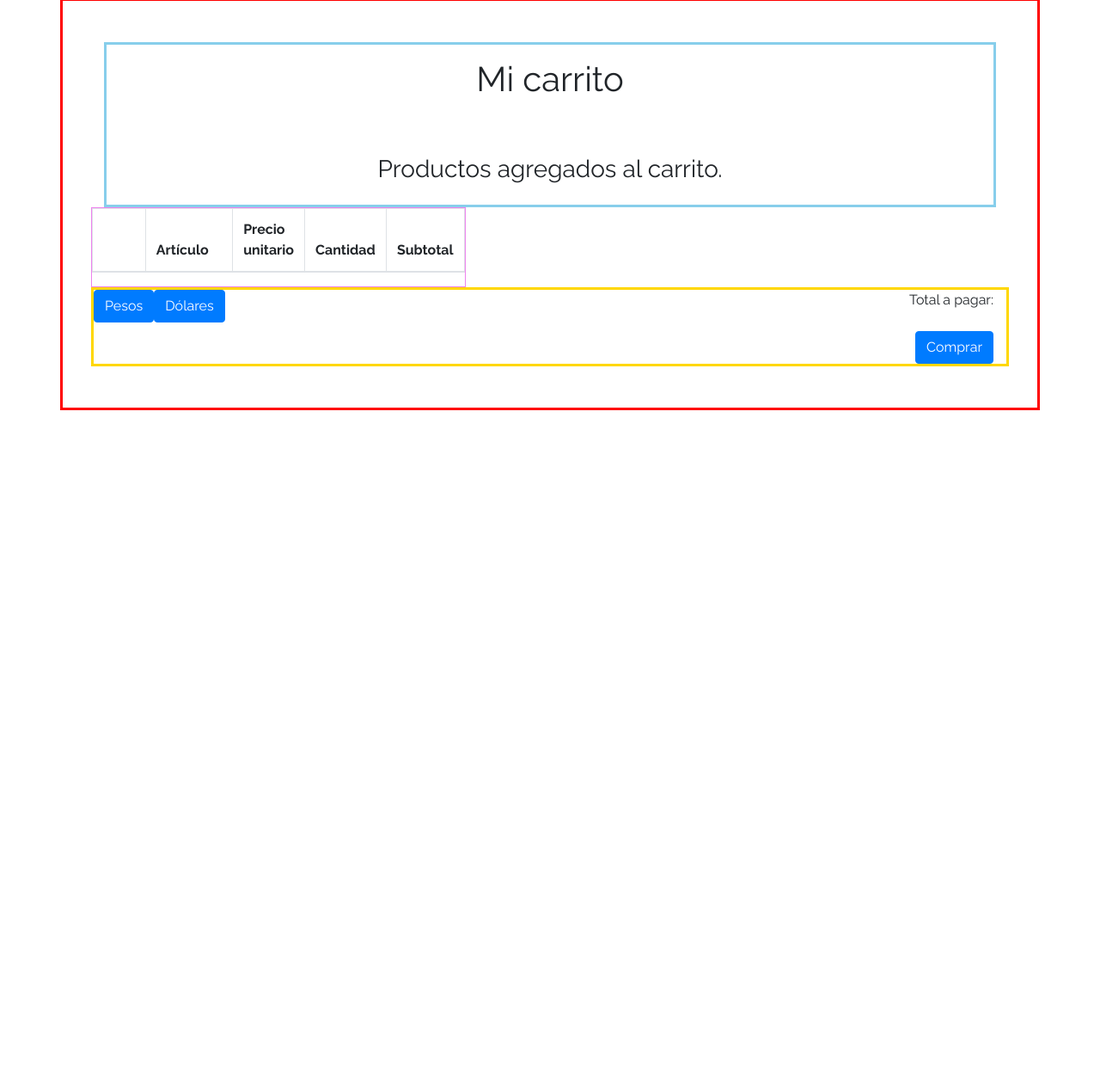
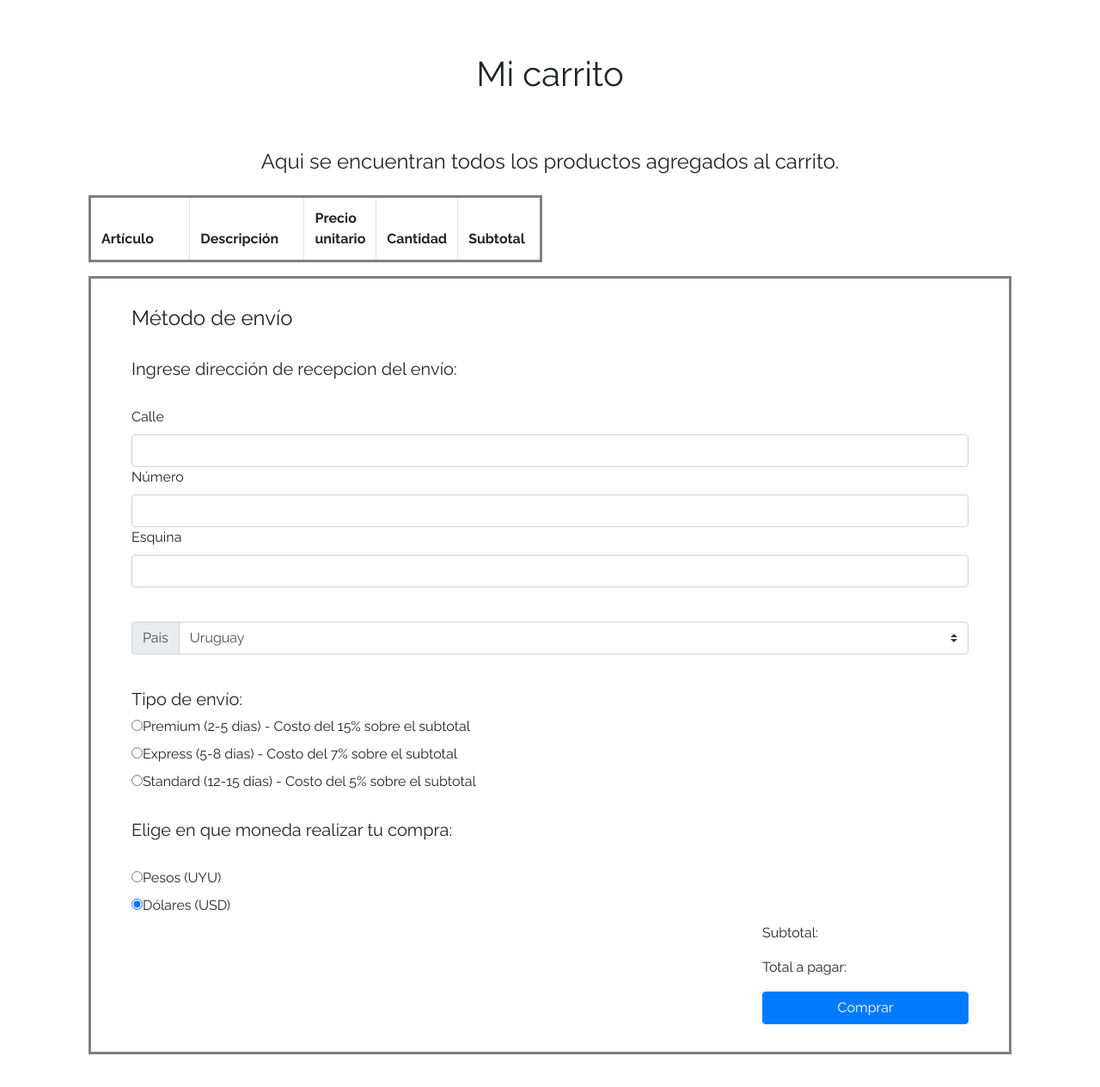
Before and after one commit to massimiglianodimauro/proyecto-jap, a plain HTML site: page cart.html in a window 1280 px wide. Shown: the part 50-1314 px from the top of the page at 86% size. Before the commit the page ends 800 px from the top, so only its background shows below. Drawn offline with Linux system fonts and the light colour scheme; no server answers.

Commit message:
avances en carrito

```diff
--- a/cart.html
+++ b/cart.html
@@ -52,11 +52,11 @@
     </div>
   </nav>
 
-  <div id="contenedor1" class="container p-5">
+  <div class="container p-5">
     <div id="div1">
       <h1 class="text-center p-3">Mi carrito</h1>
       <br>
-      <h3 class="text-center p-3">Productos agregados al carrito.</h3>
+      <h4 class="text-center p-3">Aqui se encuentran todos los productos agregados al carrito.</h4>
     </div>
     <div class="row">
       <div class="contenedorCarrito">
@@ -64,8 +64,8 @@
           <table class="table table-bordered miTabla">
             <thead>
               <tr>
-                <th scope="col" style="width: 30%;"></th>
                 <th scope="col" style="width: 30%;">Artículo</th>
+                <th scope="col" style="width: 30%;">Descripción</th>
                 <th scope="col" style="width: 10%;">Precio unitario</th>
                 <th scope="col" style="width: 10%;">Cantidad</th>
                 <th scope="col" style="width: 20%;">Subtotal</th>
@@ -78,21 +78,74 @@
       </div>
     </div>
     <div>
-      <div id="divTotal" class="row">
+
+
+      <div id="divEnvio" class="row">
         <div class="col">
-          <div class="row">
-            <button type="button" class="btn btn-primary" id="pesos">Pesos</button>
-            <button type="button" class="btn btn-primary" id="dolares">Dólares</button>
+          <div>
+            <h4>Método de envío</h4>
+            <br>
+            <h5>Ingrese dirección de recepcion del envío:</h5>
+            <br>
+            <form>
+              <div class="form-group">
+                <label>Calle</label>
+                <input type="text" class="form-control">
+                <label>Número</label>
+                <input type="text" class="form-control">
+                <label>Esquina</label>
+                <input type="text" class="form-control">
+              </div>
+              <br>
+              <div class="input-group mb-3">
+                <div class="input-group-prepend">
+                  <label class="input-group-text" for="inputGroupSelect01">Pais</label>
+                </div>
+                <select class="custom-select" id="inputGroupSelect01">
+
+                  <option value="1" id="listaPaises">Uruguay</option>
+                  <option value="2">Argentina</option>
+                  <option value="3">Brasil</option>
+                </select>
+              </div>
+              <br>
+              <div class="radio">
+                <h5>Tipo de envío:</h5>
+                <label><input type="radio" name="optradio" checked>Premium (2-5 dias) - Costo del 15% sobre el
+                  subtotal</label>
+              </div>
+              <div class="radio">
+                <label><input type="radio" name="optradio">Express (5-8 dias) - Costo del 7% sobre el subtotal</label>
+                <div class="radio">
+                  <label><input type="radio" name="optradio" checked>Standard (12-15 dias) - Costo del 5% sobre el
+                    subtotal</label>
                 </div>
               </div>
-        <div class="col">
-
-          Total a pagar:
               <br>
+              <div class="radio">
+                <h5>Elige en que moneda realizar tu compra:</h5>
                 <br>
-          <button type="button" class="btn btn-primary">Comprar</button>
+                <label><input type="radio" name="optradio" checked id="pesos">Pesos (UYU)</label>
+                <div class="radio">
+                  <label><input type="radio" name="optradio" checked id="dolares">Dólares (USD)</label>
                 </div>
               </div>
+
+
+
+            </form>
+            <div id="pago">
+
+              <p id="">Subtotal:</p>
+
+              <p>Total a pagar:</p>
+
+              <button type="button" class="btn btn-primary botonCompra">Comprar</button>
+            </div>
+
+          </div>
+        </div>
+
       </div>
 
     </div>
--- a/css/styles.css
+++ b/css/styles.css
@@ -92,6 +92,7 @@ footer p {
     top: 50%;
     left: 50%;
 }
+
 .lds-ring div {
     box-sizing: border-box;
     display: block;
@@ -104,15 +105,19 @@ footer p {
     animation: lds-ring 1.2s cubic-bezier(0.5, 0, 0.5, 1) infinite;
     border-color: #fff transparent transparent transparent;
 }
+
 .lds-ring div:nth-child(1) {
     animation-delay: -0.45s;
 }
+
 .lds-ring div:nth-child(2) {
     animation-delay: -0.3s;
 }
+
 .lds-ring div:nth-child(3) {
     animation-delay: -0.15s;
 }
+
 @keyframes lds-ring {
     0% {
         transform: rotate(0deg);
@@ -142,45 +147,48 @@ a.custom-card:hover {
 .checked {
     color: orange;
 }
+
 #login1 {
     text-align: center;
     border: solid 1px;
     padding: 20px 10px 10px 10px;
 }
+
 #imageLogin {
     max-width: 100%;
     width: auto;
     height: auto;
 }
+
 #muestraUsuario {
     color: white;
     font-size: small;
     text-align: right;
 }
+
 #userImage {
     width: 25px;
 }
+
 #pestanaUsuario {
     padding-right: 0px;
 }
 
-
 #carrito {
     border: solid 2px green;
+}
+
+.miTabla {
+  border: solid grey;
+}
 
 
-}
-#div1 {
-  border: solid skyblue;
-}
-#divTotal {
-  border: solid gold;
-  text-align: right;
+#divEnvio {
+  border: solid grey;
+  padding: 2em;
 }
 
-#contenedor1 {
-  border: solid red;
-}
+
 
 #imagenCarrito {
     width: 100%;
@@ -189,11 +197,6 @@ a.custom-card:hover {
 
 .imagenArticulo {
     border: solid 2px yellow;
-
-}
-
-.infoArticulo {
-  border: solid 1px violet;
 }
 
 
@@ -213,7 +216,13 @@ a.custom-card:hover {
     text-align: center;
 }
 
-
 .alturaFila {
     height: 5%;
 }
+#pago {
+  float: right;
+}
+
+.botonCompra {
+width: 15em;
+}
--- a/js/cart.js
+++ b/js/cart.js
@@ -1,15 +1,15 @@
 let infoCart = [];
 let monedaMostrada = true
 let cantidadArticulos = [];
-let subtotales = [];
 
 function showCart() {
     let htmlContentToAppend = "";
+    let subtotal = 0;
     for (let i = 0; i < infoCart.length; i++) {
         let carrito = infoCart[i];
         if (monedaMostrada === true) {
             conversionADolares();
-
+            subtotal += cantidadArticulos[i] * parseFloat(carrito.unitCost);
             htmlContentToAppend +=
                 `
     <tr class="alturaFila">
@@ -17,30 +17,34 @@ function showCart() {
       <td class="nombreProducto">${carrito.name}</td>
       <td class="precioUnit">${carrito.currency} ${carrito.unitCost}</td>
       <td class="cantidadArt"><input min="1" type="number" name="cantidad" value="${cantidadArticulos[i]}" onchange="cantidadPorArticulos(); subtotal(); "></td>
-      <td class="subTotal">${cantidadArticulos[i]*parseInt(carrito.unitCost)}</td>
+      <td class="subTotal">${carrito.currency} ${cantidadArticulos[i]*parseFloat(carrito.unitCost)}</td>
     </tr>
  `;
         } else {
             conversionAPesos();
+
+            subtotal += cantidadArticulos[i] * parseFloat(carrito.unitCost);
             htmlContentToAppend +=
                 `
     <tr class="alturaFila">
       <td class="imagenArticulo"> <img src="${carrito.src}" class="img-thumbnail" id="imagenCarrito"></td>
       <td class="nombreProducto">${carrito.name}</td>
-      <td class="precioUnit">${carrito.currency} ${carrito.unitCost}</td>
+      <td class="precioUnit">${carrito.currency} ${parseFloat(carrito.unitCost)}</td>
       <td class="cantidadArt"><input min="1" type="number" name="cantidad" value="${cantidadArticulos[i]}" onchange="cantidadPorArticulos(); subtotal(); "></td>
-      <td class="subTotal">${cantidadArticulos[i]*parseInt(carrito.unitCost)}</td>
+      <td class="subTotal">${carrito.currency} ${cantidadArticulos[i]*parseFloat(carrito.unitCost)}</td>
     </tr>
  `;
         }
 
         document.getElementById("carrito").innerHTML = htmlContentToAppend;
+
     }
+    document.getElementById('totalAPagar').innerHTML = `Total a pagar: ${infoCart[0].currency} ${subtotal}`;
 }
 
 
-document.addEventListener("DOMContentLoaded", function (e) {
-  getJSONData(CART_INFO2_URL).then(function (resultObj) {
+document.addEventListener("DOMContentLoaded", function(e) {
+    getJSONData(CART_INFO2_URL).then(function(resultObj) {
         if (resultObj.status === "ok") {
             infoCart = resultObj.data.articles;
             cantidadInicialArticulo();
@@ -48,10 +52,10 @@ document.addEventListener("DOMContentLoaded", function (e) {
             subtotal();
         }
     });
-  document.getElementById("pesos").addEventListener("click",function () {
+    document.getElementById("pesos").addEventListener("click", function() {
         pesos();
     })
-  document.getElementById("dolares").addEventListener("click",function () {
+    document.getElementById("dolares").addEventListener("click", function() {
         dolares();
     })
 
@@ -61,6 +65,7 @@ function pesos() {
     monedaMostrada = false;
     showCart();
 }
+
 function dolares() {
     monedaMostrada = true;
     showCart();
@@ -76,7 +81,7 @@ function cantidadPorArticulos() {
 }
 
 function cantidadInicialArticulo() {
-  infoCart.forEach(i=>{
+    infoCart.forEach(i => {
         cantidadArticulos.push(i.count);
     });
 }
@@ -84,12 +89,13 @@ function cantidadInicialArticulo() {
 function subtotal() {
     for (let i = 0; i < infoCart.length; i++) {
         let articulos = infoCart[i];
-    let subtotalArticulo = parseInt(articulos.unitCost) * cantidadArticulos[i];
+        let subtotalArticulo = parseFloat(articulos.unitCost) * cantidadArticulos[i];
 
-    document.getElementsByClassName("subTotal")[i].innerHTML = subtotalArticulo;
+        document.getElementsByClassName("subTotal")[i].innerHTML = `${articulos.currency} ${subtotalArticulo}`;
     }
 
 }
+
 function conversionAPesos() {
     for (let i = 0; i < infoCart.length; i++) {
         let articulos = infoCart[i];
@@ -100,6 +106,7 @@ function subtotal() {
 
     }
 }
+
 function conversionADolares() {
     for (let i = 0; i < infoCart.length; i++) {
         let articulos = infoCart[i];
@@ -110,3 +117,8 @@ function subtotal() {
 
     }
 }
+
+function precioSubtotal(monto,cant) {
+  subtotal = monto * cant;
+return subtotal;
+}
--- a/js/init.js
+++ b/js/init.js
@@ -13,6 +13,7 @@ const PRODUCT_INFO_COMMENTS_URL =
 const CART_INFO_URL = "https://japdevdep.github.io/ecommerce-api/cart/987.json";
 const CART_BUY_URL = "https://japdevdep.github.io/ecommerce-api/cart/buy.json";
 const CART_INFO2_URL = "https://japdevdep.github.io/ecommerce-api/cart/654.json";
+const COUNTRIES_LIST = "https://gist.github.com/Yizack/bbfce31e0217a3689c8d961a356cb10d.js";
 
 var showSpinner = function () {
   document.getElementById("spinner-wrapper").style.display = "block";
```
Lines whose indentation alone changed are shown as unchanged.
